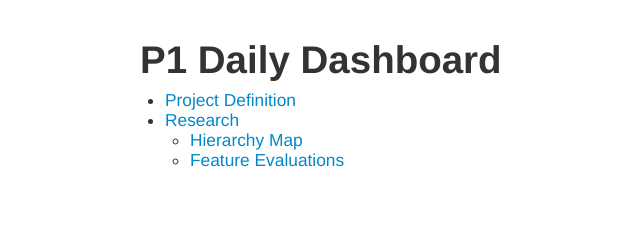
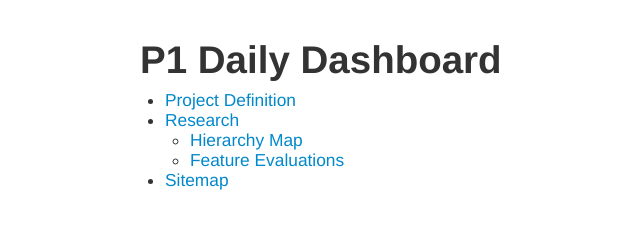
Before and after one commit to achaffin25/P1-Daily-Dashboard, a plain HTML site: page index.html in a window 1280 px wide. Shown: the full height of the page, 20-660 px from the left. Drawn offline with nearby package versions, Linux system fonts and the light colour scheme.

Commit message:
published sitemap

```diff
--- a/index.html
+++ b/index.html
@@ -31,6 +31,8 @@
 		<ul><li><a href="http://invis.io/ECC4U5Y5">Feature Evaluations</a></li></ul>
 	</li>
 
+	<li><a href="sitemap/index.html">Sitemap</a></li>
+
 </ul>
 </div>
 <script src="http://code.jquery.com/jquery-latest.js"></script>
```
